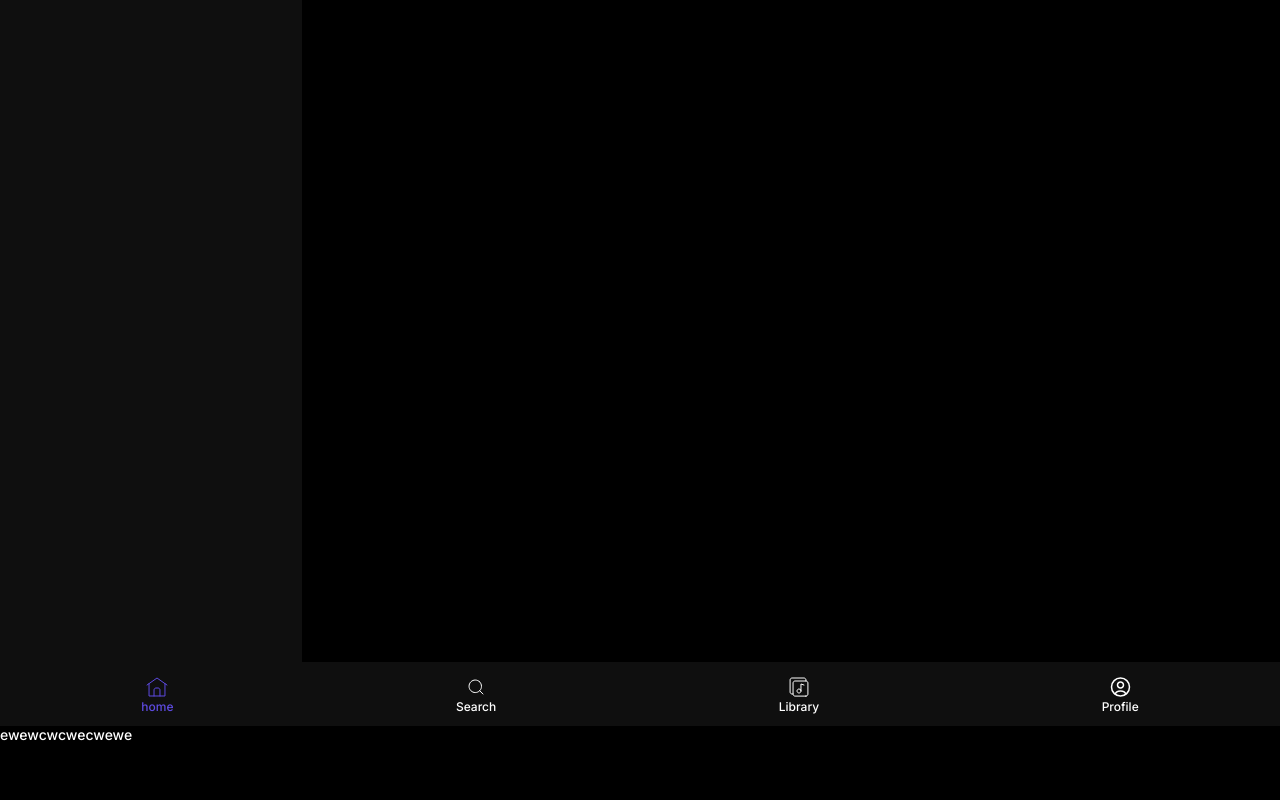
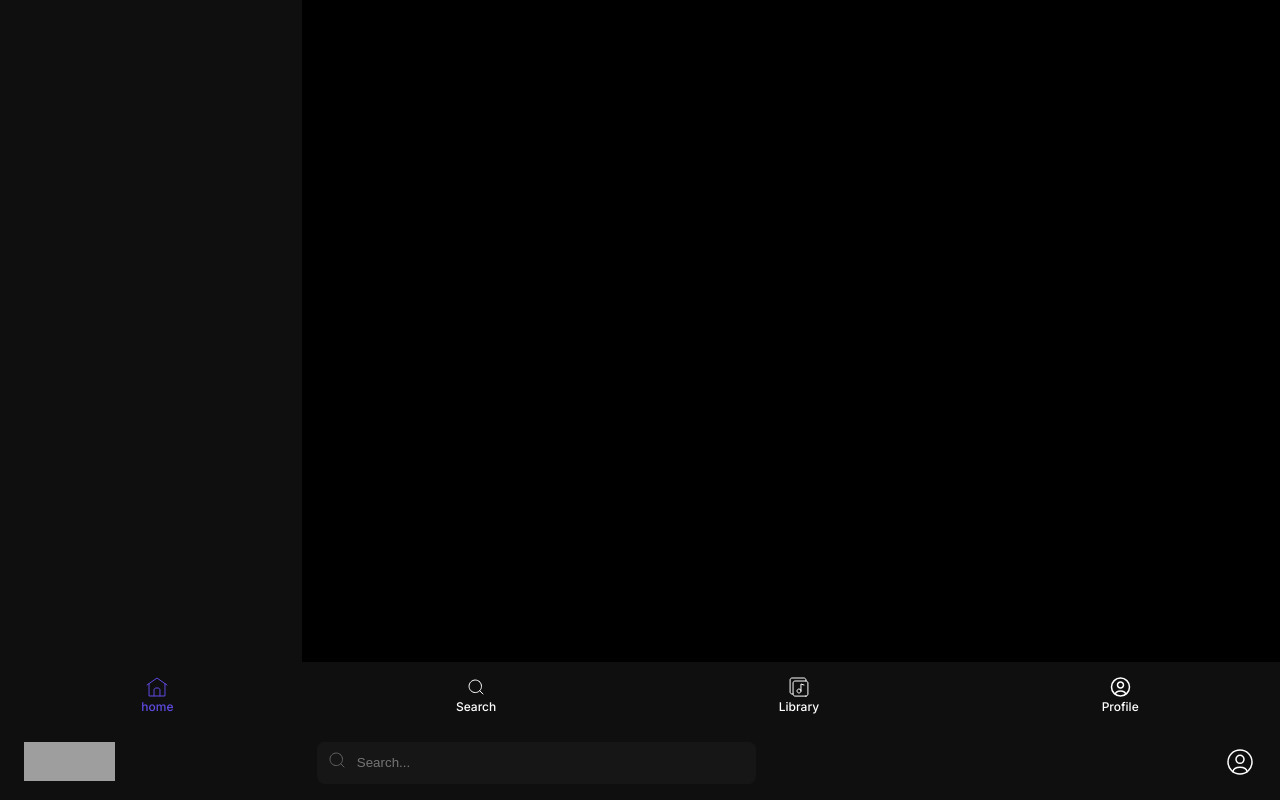
Before and after one commit to blueibell3/vibe-front, a Next.js app: page / in a window 1280 px wide. Shown: the part 1014-1814 px from the top of the page. Before the commit the page ends 1757 px from the top, so only its background shows below. Built offline with nearby package versions, Linux system fonts and the light colour scheme; grey boxes are pictures that could not be loaded.

Commit message:
delete comments

```diff
--- a/app/(authorised)/page.tsx
+++ b/app/(authorised)/page.tsx
@@ -1,10 +1,11 @@
+import Header from '../Components/Header/Header';
 import styles from './page.module.css';
 
 export default function Home() {
   return (
 
     <div>
-      ewewcwcwecwewe
+      <Header/>
     </div>
   );
 }
--- a/app/Components/Header/Header.tsx
+++ b/app/Components/Header/Header.tsx
@@ -15,8 +15,6 @@ const Header = () => {
                     <div className={styles.searchContainer}>
                         <SearchBar />
                     </div>
-                    {/* <input className={styles.search} type='text' placeholder='Search' /> */}
-                    {/* <Image src='/search icon.svg' width={24} height={24} alt='search icon' className={styles.icon} /> */}
                 </div>
             </div>
             <div>
```
